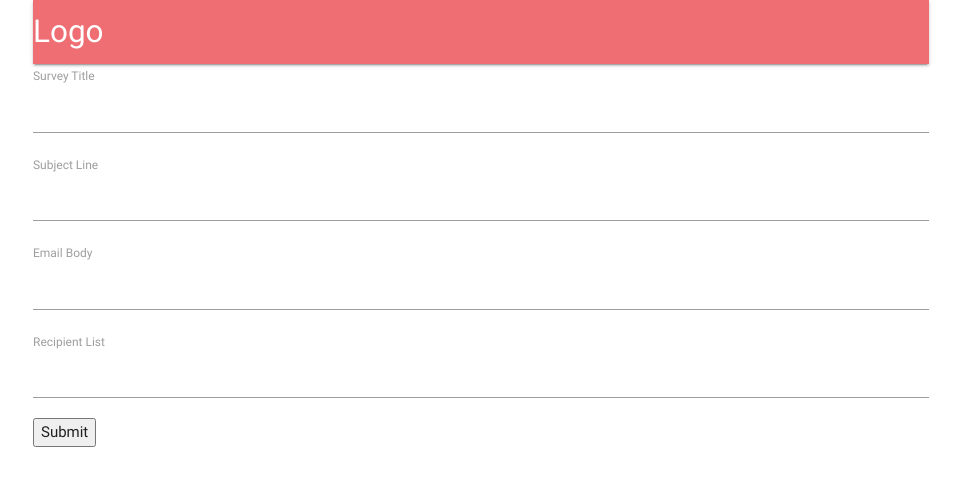
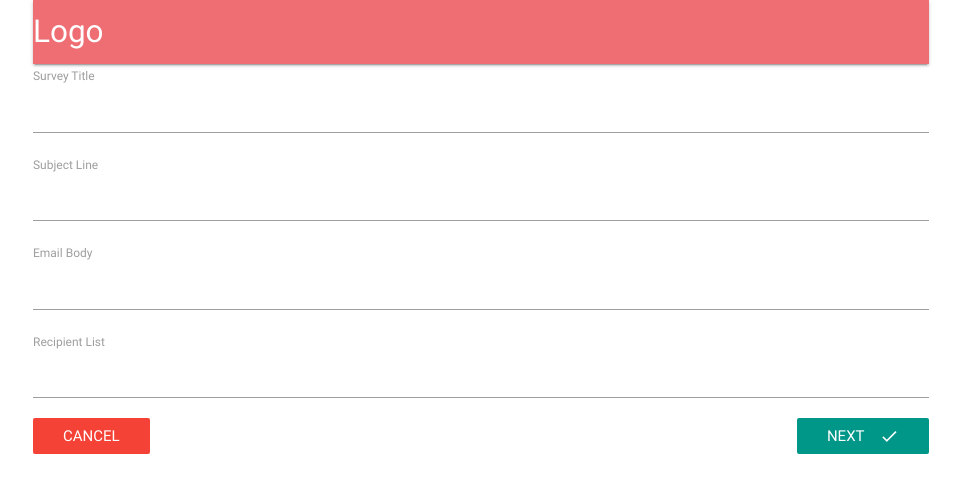
Before and after one commit to MarlenAw/reactProjects, a React (Create React App) app in the folder ReviewApp/client/: page /dashboard/surveynew in a window 1280 px wide. Shown: the top 492 px of the page, without its empty margins (159-1120 px from the left). Built offline with nearby package versions, Linux system fonts and the light colour scheme; no server answers.

Commit message:
Styling the form

```diff
--- a/ReviewApp/client/src/components/App.js
+++ b/ReviewApp/client/src/components/App.js
@@ -16,16 +16,16 @@
 
   render() {
     return (
-      <div className="container">
+
         <BrowserRouter>
-          <div>
+          <div className="container">
             <Header />
             <Route exact path="/" component={Landing} />
             <Route exact path="/dashboard" component={Dashboard} />
             <Route path="/dashboard/surveynew" component={SurveyNew} />
           </div>
         </BrowserRouter>
-      </div>
+
     );
   }
 }
--- a/ReviewApp/client/src/components/surveys/SurveyForm.js
+++ b/ReviewApp/client/src/components/surveys/SurveyForm.js
@@ -1,6 +1,7 @@
 import _ from 'lodash'; //_ is has helper functions and one of them is a math function
 import React, {Component} from 'react';
 import {reduxForm, Field} from 'redux-form'; //reduxForm is actually named reducer -> but we named it reduxForm for more clearity-check ../reducers/index.js
+import {Link} from 'react-router-dom';
 import SurveyField from './SurveyField';
 
 
@@ -25,7 +26,15 @@
       <form onSubmit={this.props.handleSubmit(values => console.log(values))}>
         {/* <Field type="text" name="surveyTitle" component="input"/> */}
         {this.renderFields()}
-        <button type="submit">Submit</button>
+
+        <Link to="/dashboard" className="red btn-flat white-text">
+          Cancel
+        </Link>
+
+        <button type="submit" className="teal btn-flat right white-text">
+          Next
+          <i className="material-icons right">done</i>
+        </button>
       </form>
     </div>
   );
```
